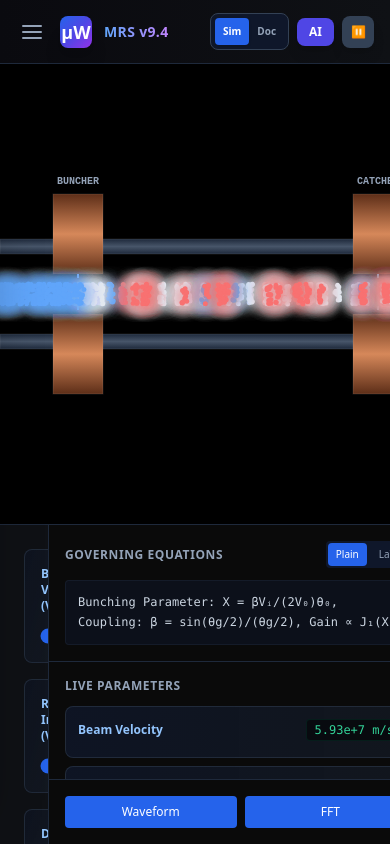
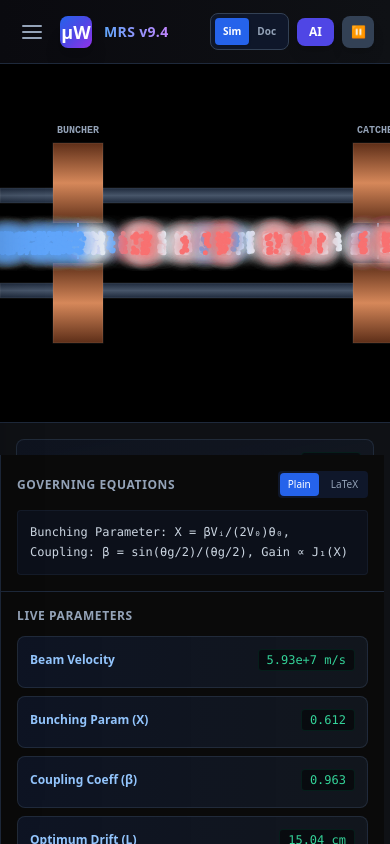
Before and after one commit to Omar5574/Microwave-research-studioV10.0, a React (Vite) app: page / in a window 390 px wide. Built offline with nearby package versions, Linux system fonts and the light colour scheme.

Commit message:
Update ControlPanel.jsx

```diff
--- a/src/components/layout/ControlPanel.jsx
+++ b/src/components/layout/ControlPanel.jsx
@@ -1,3 +1,4 @@
+// src/components/layout/ControlPanel.jsx
 import React from 'react';
 import { TheoryPanel } from '../panels/TheoryPanel';
 
@@ -14,14 +15,17 @@ export function ControlPanel({
   setShowFFT
 }) {
   return (
-    <div className="h-80 bg-[#0f1115] border-t border-slate-800 flex z-20 shrink-0">
+    // التعديل: h-auto للموبايل و h-80 للشاشات المتوسطة وما فوق
+    <div className="h-auto max-h-[50vh] md:h-80 bg-[#0f1115] border-t border-slate-800 flex flex-col md:flex-row z-20 shrink-0 overflow-y-auto md:overflow-visible custom-scrollbar">
+
       {/* Parameters Grid */}
-      <div className="flex-1 p-6 grid grid-cols-2 lg:grid-cols-3 gap-x-6 gap-y-4 overflow-y-auto custom-scrollbar">
+      {/* التعديل: عمود واحد في الموبايل وعمودين أو ثلاثة في الشاشات الأكبر */}
+      <div className="flex-1 p-4 md:p-6 grid grid-cols-1 sm:grid-cols-2 lg:grid-cols-3 gap-3 md:gap-x-6 md:gap-y-4 overflow-y-auto custom-scrollbar">
         {device.params.map(p => (
-          <div key={p.id} className="bg-gradient-to-br from-slate-900/50 to-slate-800/30 p-4 rounded-lg border border-slate-700/50 hover:border-blue-500/30 transition-all">
+          <div key={p.id} className="bg-gradient-to-br from-slate-900/50 to-slate-800/30 p-3 md:p-4 rounded-lg border border-slate-700/50 hover:border-blue-500/30 transition-all">
             <div className="flex justify-between mb-2">
-              <label className="text-xs font-bold text-blue-300">{p.label}</label>
-              <span className="text-xs font-mono bg-black/50 px-3 py-0.5 rounded text-emerald-400 border border-emerald-900/30">
+              <label className="text-[10px] md:text-xs font-bold text-blue-300">{p.label}</label>
+              <span className="text-[10px] md:text-xs font-mono bg-black/50 px-2 py-0.5 rounded text-emerald-400 border border-emerald-900/30">
                 {(inputs[p.id] !== undefined ? inputs[p.id] : p.def).toFixed(p.step >= 1 ? 0 : (p.step >= 0.1 ? 1 : 2))} {p.unit}
               </span>
             </div>
```
